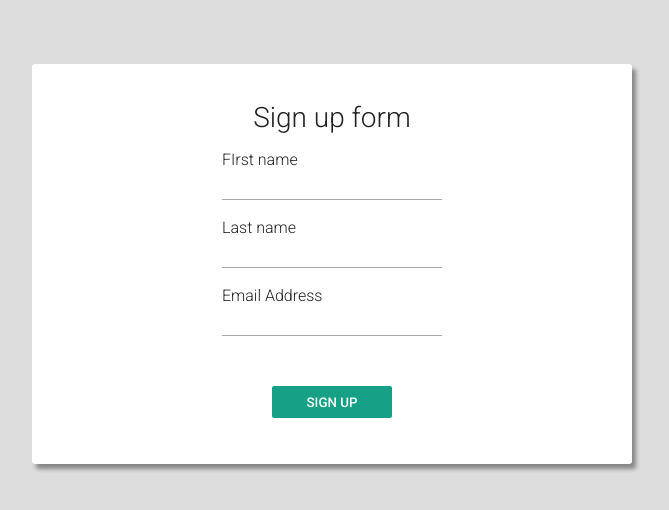
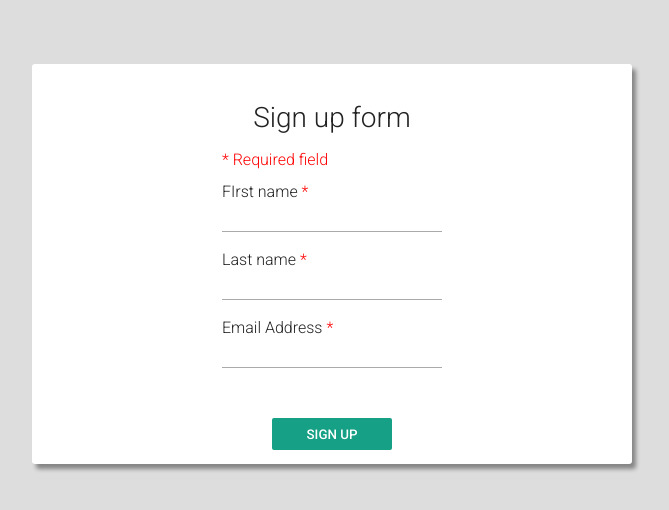
Before and after one commit to iraklichubinidze/php_signup, a PHP site: page / in a window 1280 px wide. Shown: the top 510 px of the page, without its empty margins (308-977 px from the left). Run offline with PHP 8.4, Linux system fonts and the light colour scheme; some libraries are stand-ins or nearby versions.

Commit message:
Updated 2.x

```diff
--- a/index.php
+++ b/index.php
@@ -11,9 +11,48 @@
     <link rel="stylesheet" href="style/reset.css">
     <link rel="stylesheet" href="style/style.css">
 </head>
+<body>
+    <?php
+        $firstnameErr = $lastnameErr = $emailErr = "";
+        $firstname2 = $lastname2 = $email2 = "";
+        if($_SERVER['REQUEST_METHOD']=="POST"){
+            if(empty($_POST['firstname2'])) {
+                $firstnameErr = "Firstname is required ! ";
+            }else {
+                $firstname2 = test_input($_POST['firstname2']);
+                if(!preg_match("/^[a-zA-Z ]*$/",$firstname2)){
+                    $firstnameErr = "Only letters and spaces are allowed ! ";
+                }
+            }
+            if(empty($_POST['lastname2'])) {
+                $lastname2 = "Lastname is required ! ";
+            }else {
+                $lastname2 = test_input($_POST['lastname2']);
+                if(!preg_match("/^[a-zA-Z ]*$/",$lastname2)){
+                    $lastnameErr = "Only letters and spaces are allowed ! ";
+                }
+            }
 
-<body>
-<div>
+            if(empty($_POST['email2'])) {
+                $emailErr = 'Email adress is required ! ';
+            } else {
+                $email2 = test_input($_POST['email2']);
+                if(!filter_var($email2,FILTER_VALIDATE_EMAIL)){
+                    $emailErr = "Email format is incorrect ! ";
+                }
+            }
+        }
+
+            function test_input($data) {
+                $data = trim($data);
+                $data = stripslashes($data);
+                $data = htmlspecialchars($data);
+                return $data;
+            }
+    ?>
+
+
+
     <?php
         if(isset($_POST['create'])){
             $firstname = $_POST['firstname'];
@@ -23,36 +62,36 @@
             $sql = "INSERT INTO users (firstname,lastname,email) VALUES(?,?,?)";
             $stmtinsert = $db->prepare($sql);
             $result = $stmtinsert->execute([$firstname,$lastname,$email]);
-
         }
     ?>
-</div>
 
 
-<form action="index.php" method="post">
 <div id="login-box">
     <div class="left">
             <h1>Sign up form</h1>
-<!--            <input  required for="firstname" id="mail-name" type="text" name="firstname" placeholder="First Name" />-->
-<!--            <input  required for="lastname" id="mail-lastname" type="text" name="lastname" placeholder="Last Name" />-->
-<!--            <input  required for="email" id="mail-email" type="text" name="email" placeholder="E-mail" />-->
-<!--            <input  required id="mail-submit" type="submit" name="submit" value="Sign me up" />-->
-            <label for="firstname"><b>FIrst name</b></label>
-            <input class="firstname-j" id="mail-name" type="text" name="firstname" required>
+            <p><span class="error">* Required field</span></p>
+            <br>
+            <form method="post" action="<?php echo htmlspecialchars($_SERVER['PHP_SELF']); ?>">
 
-            <label for="lastname"><b>Last name</b></label>
-            <input class="lastname-j" id="mail-lastname" type="text" name="lastname" required>
+                <label for="firstname"><b>FIrst name</b></label>
+                <span class="error">* <?php echo $firstnameErr; ?> </span>
+                <input value="<?php echo $firstname2; ?>" class="firstname-j" id="mail-name" type="text" name="firstname" required>
 
-            <label for="email"><b>Email Address</b></label>
-            <input class="email-j" id="mail-email" type="email" name="email" required>
+
+                <label for="lastname"><b>Last name</b></label>
+                <span class="error">*<?php echo $lastnameErr; ?> </span>
+                <input value="<?php echo $lastname2; ?>" class="lastname-j" id="mail-lastname" type="text" name="lastname" required>
+
+                <label for="email"><b>Email Address</b></label>
+                <span class="error">*<?php echo $emailErr; ?> </span>
+                <input value="<?php echo $email2; ?>" class="email-j" id="mail-email" type="text" name="email" required>
+
 
             <input class="submit-j" type="submit" id="mail-submit" name="create" value="Sign Up">
-
-
-            <p class="form-message"></p>
+            </form>
     </div>
 </div>
-</form>
+
 <script src="https://ajax.googleapis.com/ajax/libs/jquery/3.5.1/jquery.min.js"></script>
 <script src="https://cdn.jsdelivr.net/npm/sweetalert2@8"></script>
 <script type="text/javascript">
--- a/style/style.css
+++ b/style/style.css
@@ -22,8 +22,6 @@ body {
     background: #FFF;
     border-radius: 3px;
     box-shadow: 4px 5px 4px rgba(0.4, 0.4, 0.4, 0.4);
-    display: flex;
-    justify-content: center;
     margin: 0 auto;
     margin-top: 5%;
 }
@@ -83,7 +81,9 @@ input[type="submit"] {
     display: flex;
     justify-content: center;
 }
-
+.error {
+    color: #FF0000;
+}
 input[type="submit"]:hover,
 input[type="submit"]:focus {
     opacity: 0.8;
@@ -96,21 +96,3 @@ input[type="submit"]:active {
     box-shadow: 0 1px 2px rgba(0, 0, 0, 0.4);
     transition: 0.1s ease;
 }
-
-.form-error {
-    color: red;
-    font-family: 'Roboto', sans-serif;
-    text-align: center;
-}
-
-.form-success{
-    color: green;
-    font-family: 'Roboto', sans-serif;
-    text-align: center;
-
-}
-.input-error{
-    box-shadow: 0 0 5px red;
-    font-family: 'Roboto', sans-serif;
-    text-align: center;
-}
```
